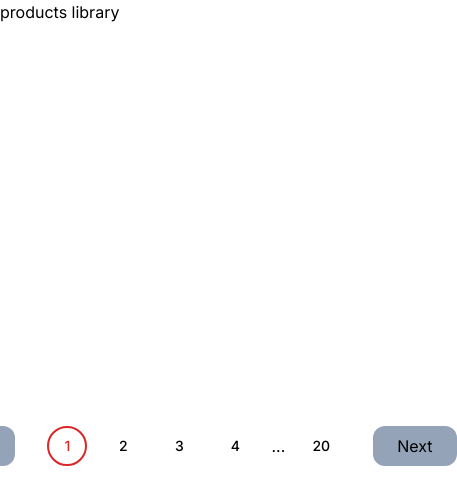
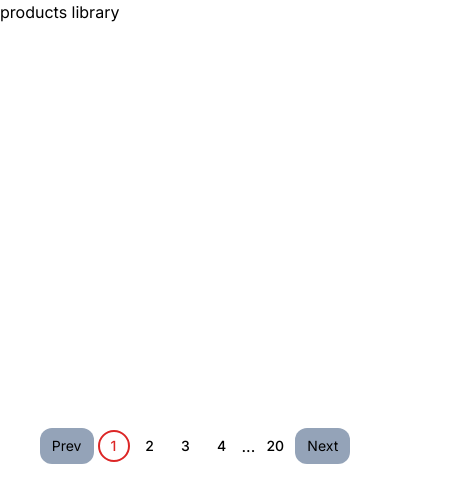
Before and after one commit to ihossen016/server-side-pagination, a Next.js app: page /products/page/1 in a window 390 px wide. Shown: the top 504 px of the page, 457 px wide, since content can reach past the window. Built offline with nearby package versions, Linux system fonts and the light colour scheme.

Commit message:
styles updated

```diff
--- a/components/CustomPagination.jsx
+++ b/components/CustomPagination.jsx
@@ -9,19 +9,21 @@ function CustomPagination({ baseDir, subDir, subDirPageCountkey, totalPage }) {
 
     const currentPage = Number(params[subDirPageCountkey]) || 1;
     const pageNumbers = Array.from({ length: totalPage }, (_, i) => i + 1);
+    const defaultPrevNextStyles =
+        "px-3 md:px-6 py-2 bg-slate-400 rounded-xl text-sm md:text-base";
 
     return (
-        <div className="flex justify-center items-center gap-8">
+        <div className="flex justify-center items-center gap-1 md:gap-8">
             {currentPage === 1 ? (
                 <button
-                    className={`px-6 py-2 bg-slate-400 rounded-xl cursor-not-allowed`}
+                    className={`${defaultPrevNextStyles} cursor-not-allowed`}
                     disabled
                 >
                     Prev
                 </button>
             ) : (
                 <Link
-                    className={`px-6 py-2 bg-slate-400 rounded-xl ${
+                    className={`${defaultPrevNextStyles} ${
                         currentPage === 1 ? "cursor-not-allowed" : ""
                     }`}
                     href={
@@ -43,14 +45,14 @@ function CustomPagination({ baseDir, subDir, subDirPageCountkey, totalPage }) {
 
             {currentPage === totalPage ? (
                 <button
-                    className={`px-6 py-2 bg-slate-400 rounded-xl cursor-not-allowed`}
+                    className={`${defaultPrevNextStyles} cursor-not-allowed`}
                     disabled
                 >
                     Next
                 </button>
             ) : (
                 <Link
-                    className={`px-6 py-2 bg-slate-400 rounded-xl`}
+                    className={`${defaultPrevNextStyles}`}
                     href={`/${baseDir}/${subDir}/${currentPage + 1}`}
                 >
                     Next
--- a/components/PageNumbers.jsx
+++ b/components/PageNumbers.jsx
@@ -5,7 +5,7 @@ import Link from "next/link";
 const PageNumbers = ({ pageNumbers, currentPage, baseDir, subDir }) => {
     const maxVisiblePages = 4;
     const defaultLinkStyles =
-        "flex items-center justify-center w-10 h-10 rounded-full text-sm font-medium";
+        "flex items-center justify-center w-8 h-8 md:w-10 md:h-10 rounded-full text-sm font-medium";
     const defaultActiveStyles = "text-red-600 border-2 border-red-600";
     const defaultTextStyles = "text-black";
 
@@ -70,7 +70,7 @@ const PageNumbers = ({ pageNumbers, currentPage, baseDir, subDir }) => {
     };
 
     return (
-        <div className="flex items-center justify-center gap-4">
+        <div className="flex items-center justify-center gap-1 md:gap-4">
             {renderPagination()}
         </div>
     );
```
